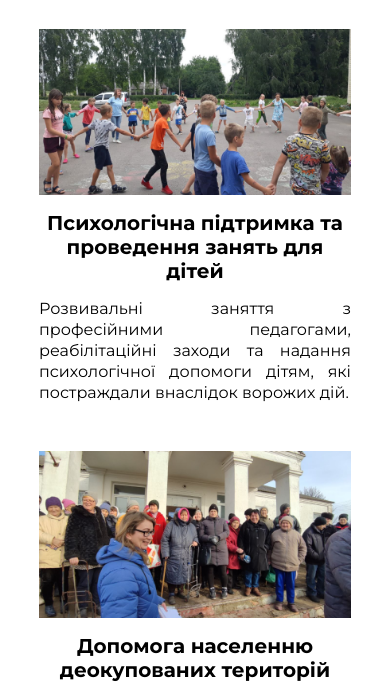
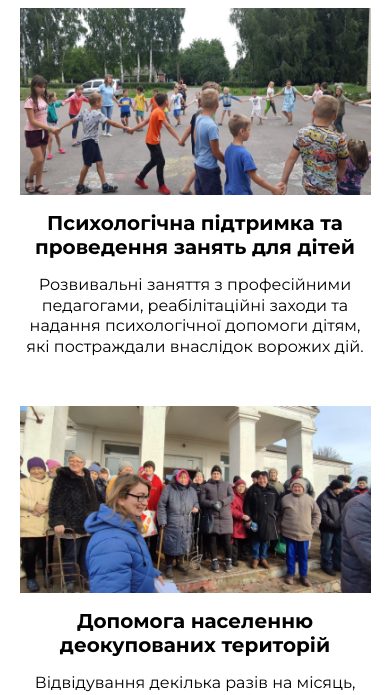
Before and after one commit to sealex1977/a-help, a plain HTML site: page index.html in a window 390 px wide. Shown: the part 565-1260 px from the top of the page. Drawn offline with Linux system fonts and the light colour scheme.

Commit message:
update style.scss file, update style.css file

```diff
--- a/scss/style.scss
+++ b/scss/style.scss
@@ -16,7 +16,7 @@ h2, h3, p{
     background-color: #fff;
 }
 .container{
-    width: 80%;
+    width: 86%;
     margin: 0 auto;
 }
 .about-fund__title{
@@ -71,7 +71,6 @@ h2, h3, p{
     }
     &__card-img{
         max-width: 24.5rem;
-        // height: 12.75rem;
     }
     &__img{
         width: 100%;
@@ -225,6 +224,6 @@ h2, h3, p{
         }
     }
     .about-fund__text{
-        text-align: justify;
+        text-align: center;
     }
 }
```
Also changed, not shown: css/style.css.
